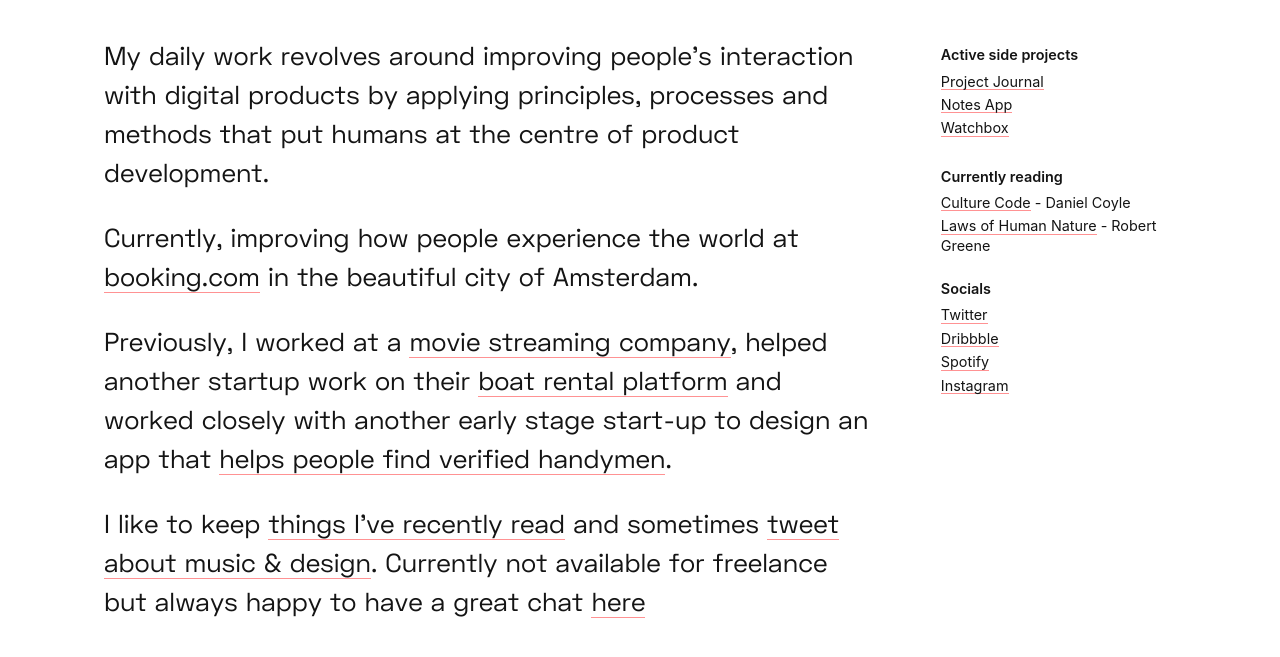
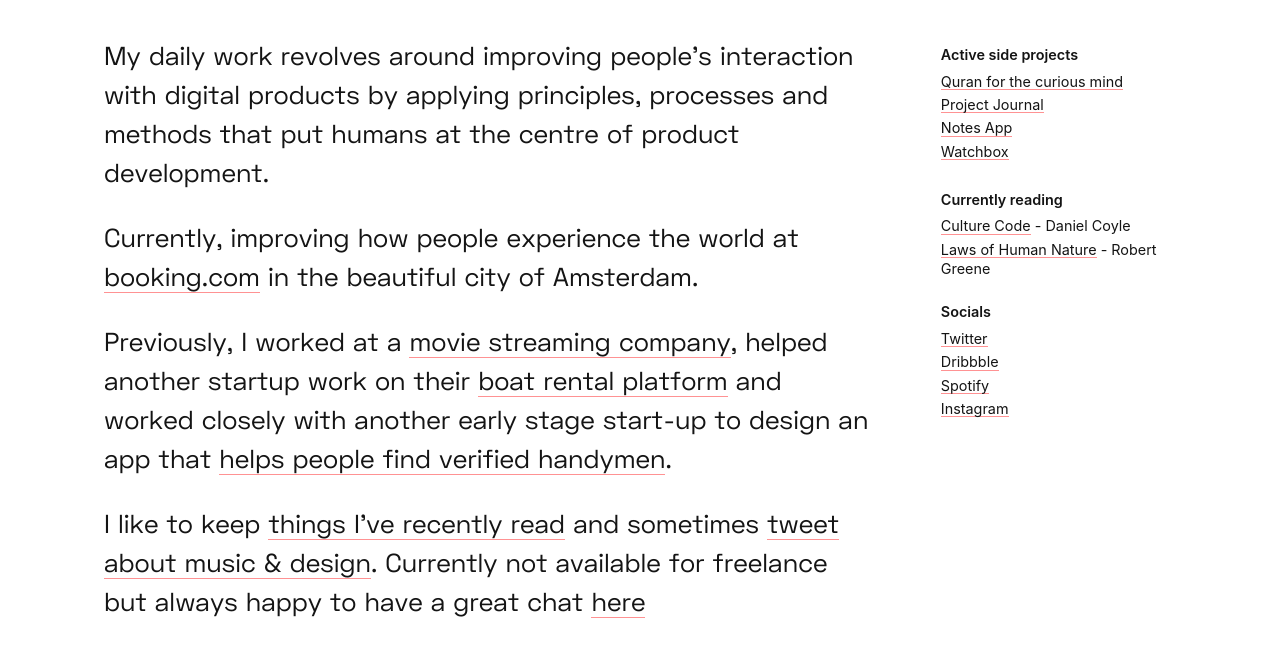
Before and after one commit to rosanusi/portfolio, a Gatsby site: page / in a window 1280 px wide. Shown: the part 259-916 px from the top of the page. Built offline with nearby package versions, Linux system fonts and the light colour scheme; Gatsby itself is replaced by a stand-in of ours.

Commit message:
Added new side project - Quran for curious mind

```diff
--- a/src/components/github.js
+++ b/src/components/github.js
@@ -8,6 +8,9 @@ export default class github extends Component {
             <h6 className="section-title">Active side projects</h6>
 
             <ul className="rdwn-github-projects">
+            <li>
+                    <a href="https://quran-curious-mind.netlify.com/" target="_blank" rel="noopener noreferrer">Quran for the curious mind</a>
+                </li>
                 <li>
                     <a href="https://github.com/rosanusi/project_journal" target="_blank" rel="noopener noreferrer">Project Journal</a>
                 </li>
```
